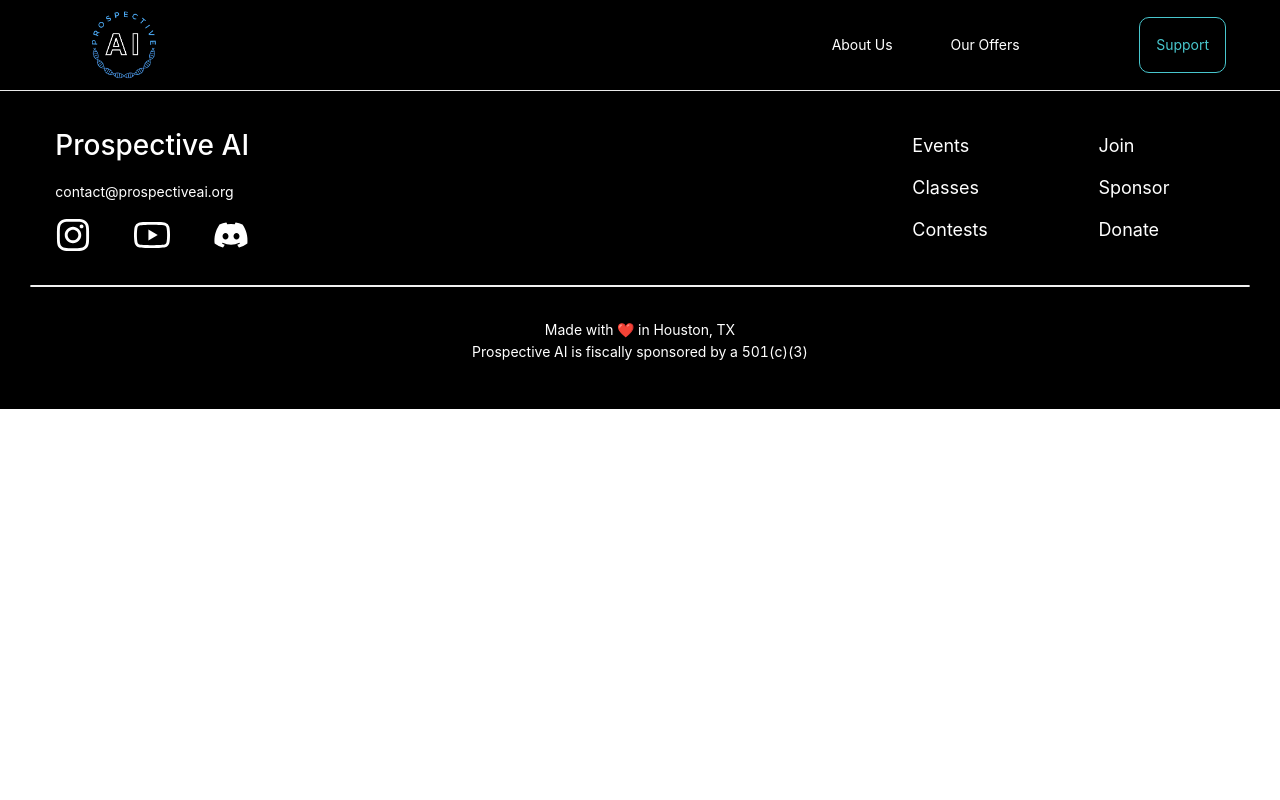
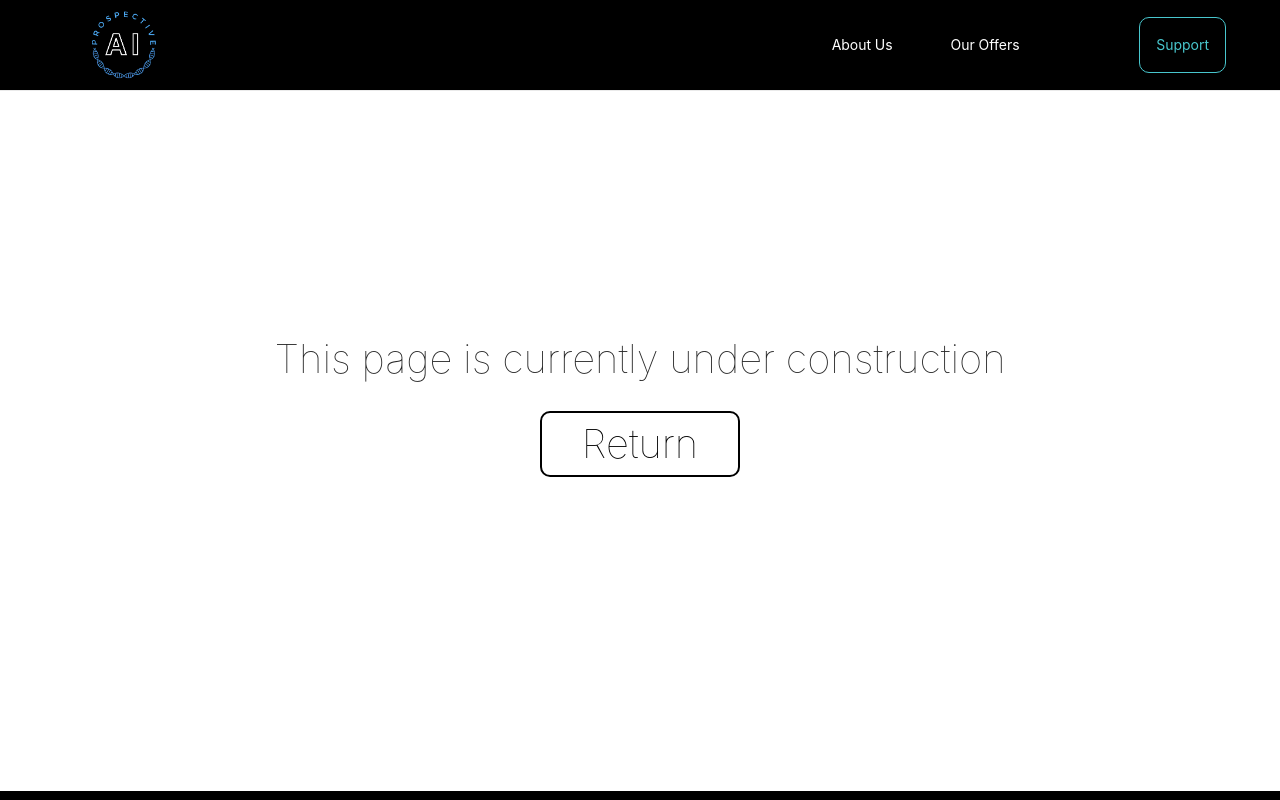
Before and after one commit to akaashkolluri/prospective-ai, a Next.js app: page /events in a window 1280 px wide. Shown: the top 800 px of the page. Built offline with nearby package versions, Linux system fonts and the light colour scheme.

Commit message:
added new routing + construction message

```diff
--- /dev/null
+++ b/components/construction.js
@@ -0,0 +1,19 @@
+import { Component } from "react";
+import styles from "../styles/Construction.module.css";
+import Link from "next/link";
+
+class Construction extends Component {
+  render() {
+    return (
+      <div className={styles.container}>
+        <div style={{ flex: 1 }} />
+        <h2> This page is currently under construction</h2>
+        <Link href="/">
+          <a> Return </a>
+        </Link>
+        <div style={{ flex: 2 }} />
+      </div>
+    );
+  }
+}
+export default Construction;
--- a/components/header.js
+++ b/components/header.js
@@ -23,7 +23,7 @@
             <a className={styles.tabs}> About Us</a>
           </Link>
           <p style={{ flex: 1 }} />
-          <Link href="/">
+          <Link href="/offers">
             <a className={styles.tabs}> Our Offers</a>
           </Link>
           <p style={{ flex: 4 }} />
--- a/pages/classes.js
+++ b/pages/classes.js
@@ -3,11 +3,13 @@
 
 import Footer from "../components/footer";
 import Header from "../components/header";
+import Construction from "../components/construction";
 
 export default function Classes() {
   return (
     <div>
       <Header />
+      <Construction />
       <Footer />
     </div>
   );
--- a/pages/events.js
+++ b/pages/events.js
@@ -3,11 +3,13 @@
 
 import Footer from "../components/footer";
 import Header from "../components/header";
+import Construction from "../components/construction";
 
 export default function Events() {
   return (
     <div>
       <Header />
+      <Construction />
       <Footer />
     </div>
   );
--- /dev/null
+++ b/styles/Construction.module.css
@@ -0,0 +1,66 @@
+.container {
+  padding: 0 3rem;
+  display: flex;
+  flex-direction: column;
+  flex-wrap: wrap;
+  min-height: calc(100vh - 100px);
+  min-width: 100vw;
+
+  align-items: center;
+  justify-content: center;
+
+  background-color: white;
+}
+
+.container h2 {
+  margin-top: 10vh;
+  font-size: 30pt;
+  font-weight: lighter;
+  margin: 45;
+}
+
+.missionContainer {
+  padding: 0 3rem;
+  display: flex;
+  flex-direction: row;
+  flex-wrap: wrap;
+  min-height: 50vh;
+  min-width: 100vw;
+  max-width: 100vw;
+
+  align-items: center;
+  justify-content: center;
+
+  background-color: #5c114916;
+}
+
+.missionContainer h2 {
+  color: #5c1149;
+  max-width: 900px;
+  min-width: 200px;
+}
+
+.container a {
+  font-size: 30pt;
+
+  margin-left: 5vw;
+  margin-right: 5vw;
+
+  padding: rem;
+  text-align: center;
+  color: black;
+  text-decoration: none;
+  border: 2px solid black;
+  border-radius: 10px;
+  transition: color 0.15s ease, border-color 0.15s ease;
+  font-weight: lighter;
+  min-width: 200px;
+}
+
+.container a:hover,
+.container a:focus,
+.container a:active {
+  border: 2pt dashed red;
+  color: red;
+  font-weight: lighter;
+}
```
Also changed, not shown: pages/about.js (added, +16 -0 lines), pages/offers.js (added, +16 -0 lines).
